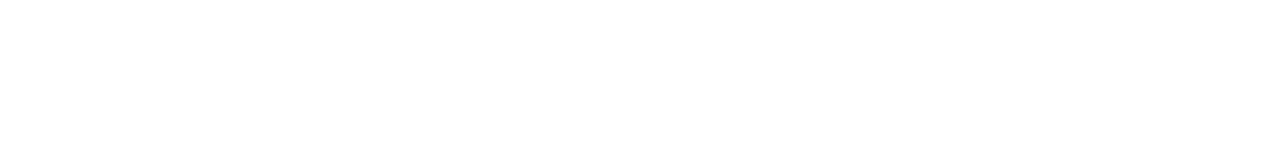
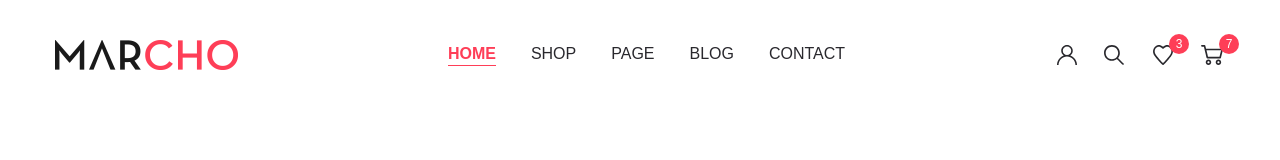
Before and after one commit to Sezim-Azemkulova/marcho, a website: page app/index.html in a window 1280 px wide. Drawn offline with nearby package versions, Linux system fonts and the light colour scheme; files that its build step writes are made by us from their sources.

Commit message:
add header, add fonts

```diff
--- a/app/index.html
+++ b/app/index.html
@@ -4,9 +4,57 @@
 <head>
   <meta charset="UTF-8">
   <meta name="viewport" content="width=device-width, initial-scale=1.0">
-  <title>Document</title>
+  <title>Marcho</title>
   <link rel="stylesheet" href="css/style.min.css">
 </head>
+<header class="header">
+  <div class="container">
+    <div class="header__inner">
+      <a class="logo" href="#">
+        <img class="logo__img" src="images/logo.png" alt="logo">
+      </a>
+      <nav class="menu">
+        <ul class="menu__list">
+          <li class="menu__list-item">
+            <a class="menu__list-link menu__list-link--active" href="#">home</a>
+          </li>
+          <li class="menu__list-item">
+            <a class="menu__list-link" href="#">shop</a>
+          </li>
+          <li class="menu__list-item">
+            <a class="menu__list-link" href="#">page</a>
+          </li>
+          <li class="menu__list-item">
+            <a class="menu__list-link" href="#">blog</a>
+          </li>
+          <li class="menu__list-item">
+            <a class="menu__list-link" href="#">contact</a>
+          </li>
+        </ul>
+      </nav>
+      <div class="user-nav">
+        <a class="user-nav__link" href="#">
+          <img class="user-nav__link-img" src="images/icons/user.svg" alt="user icon">
+        </a>
+        <a class="user-nav__link" href="#">
+          <img class="user-nav__link-img" src="images/icons/search.svg" alt="search icon">
+        </a>
+        <a class="user-nav__link" href="#">
+          <img class="user-nav__link-img" src="images/icons/heart.svg" alt="heart icon">
+          <span class="user-nav__num">
+            3
+          </span>
+        </a>
+        <a class="user-nav__link" href="#">
+          <img class="user-nav__link-img" src="images/icons/cart.svg" alt="cart icon">
+          <span class="user-nav__num">
+            7
+          </span>
+        </a>
+      </div>
+    </div>
+  </div>
+</header>
 
 <body>
   <script src="js/main.min.js"></script>
--- a/app/scss/_fonts.scss
+++ b/app/scss/_fonts.scss
@@ -0,0 +1,38 @@
+@font-face {
+  font-family: "Quicksand-Regular", sans-serif;
+  font-weight: 400;
+  font-style: normal;
+  src: local("Quicksand-Regular"),
+    url("../fonts/Quicksand-Regular.woff2") format("woff2"),
+    url("../fonts/Quicksand-Regular.woff") format("woff");
+  font-display: swap;
+}
+
+@font-face {
+  font-family: "Quicksand-Medium", sans-serif;
+  font-weight: 500;
+  font-style: normal;
+  src: local ("Quicksand-Medium"),
+    url("../fonts/Quicksand-Medium.woff2") format("woff2"),
+    url("../fonts/Quicksans-Medium.woff") format("woff");
+  font-display: swap;
+}
+
+@font-face {
+  font-family: "Roboto-Regular", sans-serif;
+  font-weight: 400;
+  font-style: normal;
+  src: local("Roboto-Regular"),
+    url("../fonts/Roboto-Regular.woff2") format("woff2"),
+    url("../fonts/Roboto-Regular.woff") format("woff");
+  font-display: swap;
+}
+
+@font-face {
+  font-family: "Roboto-Bold", sans-serif;
+  font-weight: 700;
+  font-style: normal;
+  src: local ("Roboto-Bold"), url("../fonts/Roboto-Bold.woff2") format("woff2"),
+    url("../fonts/Roboto-Bold.woff") format("woff");
+  font-display: swap;
+}
--- a/app/scss/_global.scss
+++ b/app/scss/_global.scss
@@ -0,0 +1,12 @@
+body {
+  font-size: 16px;
+  line-height: 1.2;
+  color: $default;
+  @extend %quicksand-500;
+}
+
+.container {
+  max-width: 1200px;
+  margin: 0 auto;
+  padding: 0 15px;
+}
--- a/app/scss/_vars.scss
+++ b/app/scss/_vars.scss
@@ -0,0 +1,23 @@
+$accent: #fe3e57;
+$default: #8d8d8d;
+$title: #29282d;
+
+%quicksand-400 {
+  font-family: "Quicksand-Regular", sans-serif;
+  font-weight: 400;
+}
+
+%quicksand-500 {
+  font-family: "Quicksand-Medium", sans-serif;
+  font-weight: 500;
+}
+
+%roboto-400 {
+  font-family: "Roboto-Regular", sans-serif;
+  font-weight: 400;
+}
+
+%roboto-700 {
+  font-family: "Roboto-Bold", sans-serif;
+  font-weight: 700;
+}
--- a/app/scss/style.scss
+++ b/app/scss/style.scss
@@ -5,5 +5,65 @@
 @import "reset";
 @import "global";
 // глобальные значения
+
+.header {
+  padding: 40px 0;
+  &__inner {
+    display: flex;
+    justify-content: space-between;
+    align-items: center;
+  }
+}
+
+.menu {
+  &__list {
+    display: flex;
+  }
+  &__list-item + .menu__list-item {
+    padding-left: 35px;
+  }
+  &__list-link {
+    color: $title;
+    text-transform: uppercase;
+    transition: border-bottom 0.4s;
+    padding-bottom: 1px;
+    @extend %roboto-400;
+    &:hover {
+      color: $accent;
+      border-bottom: 1px solid $accent;
+      @extend %roboto-700;
+    }
+  }
+  &__list-link--active {
+    color: $accent;
+    border-bottom: 1px solid $accent;
+    @extend %roboto-700;
+  }
+}
+
+.user-nav {
+  display: flex;
+  &__link {
+    position: relative;
+  }
+  &__link + .user-nav__link {
+    padding-left: 25px;
+  }
+  &__num {
+    position: absolute;
+    top: -9px;
+    right: -14px;
+    width: 20px;
+    height: 20px;
+    border-radius: 50%;
+    background-color: $accent;
+    line-height: 20px;
+    text-align: center;
+    // располагаем цифры по центру круга
+    font-size: 12px;
+    color: #fff;
+  }
+}
+
 @import "media";
 // media запросы
```
Also changed, not shown: app/fonts/Quicksand-Medium.woff (added), app/fonts/Quicksand-Medium.woff2 (added), app/fonts/Quicksand-Regular.woff (added), app/fonts/Quicksand-Regular.woff2 (added), app/fonts/Roboto-Bold.woff (added), app/fonts/Roboto-Bold.woff2 (added), app/fonts/Roboto-Regular.woff (added), app/fonts/Roboto-Regular.woff2 (added), app/images/icons/cart.svg (added), app/images/icons/heart.svg (added), app/images/icons/search.svg (added), app/images/icons/user.svg (added), app/images/logo.png (added).
